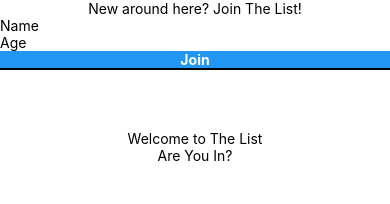
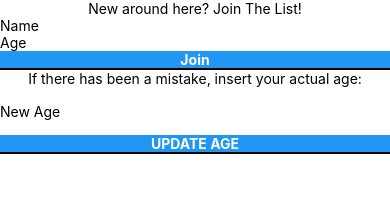
Before and after one commit to Shai-E/GoogleSheetsApi, a React Native app: screen / in a window 390 px wide. Shown: the top 204 px of the page. Built offline with nearby package versions, Linux system fonts and the light colour scheme; no server answers.

Commit message:
default id set to 1

```diff
--- a/containers/InfoPage.js
+++ b/containers/InfoPage.js
@@ -16,7 +16,7 @@ import {useKeyboardState} from '../hooks/useKeyboardState';
 
 const InfoPage = () => {
   const [data, setData] = useState([]);
-  const [currentPerson, setCurrentPerson] = useState();
+  const [currentPerson, setCurrentPerson] = useState('1');
   const isKeyboardOpen = useKeyboardState();
   const scrollViewRef = useRef();
 
```
